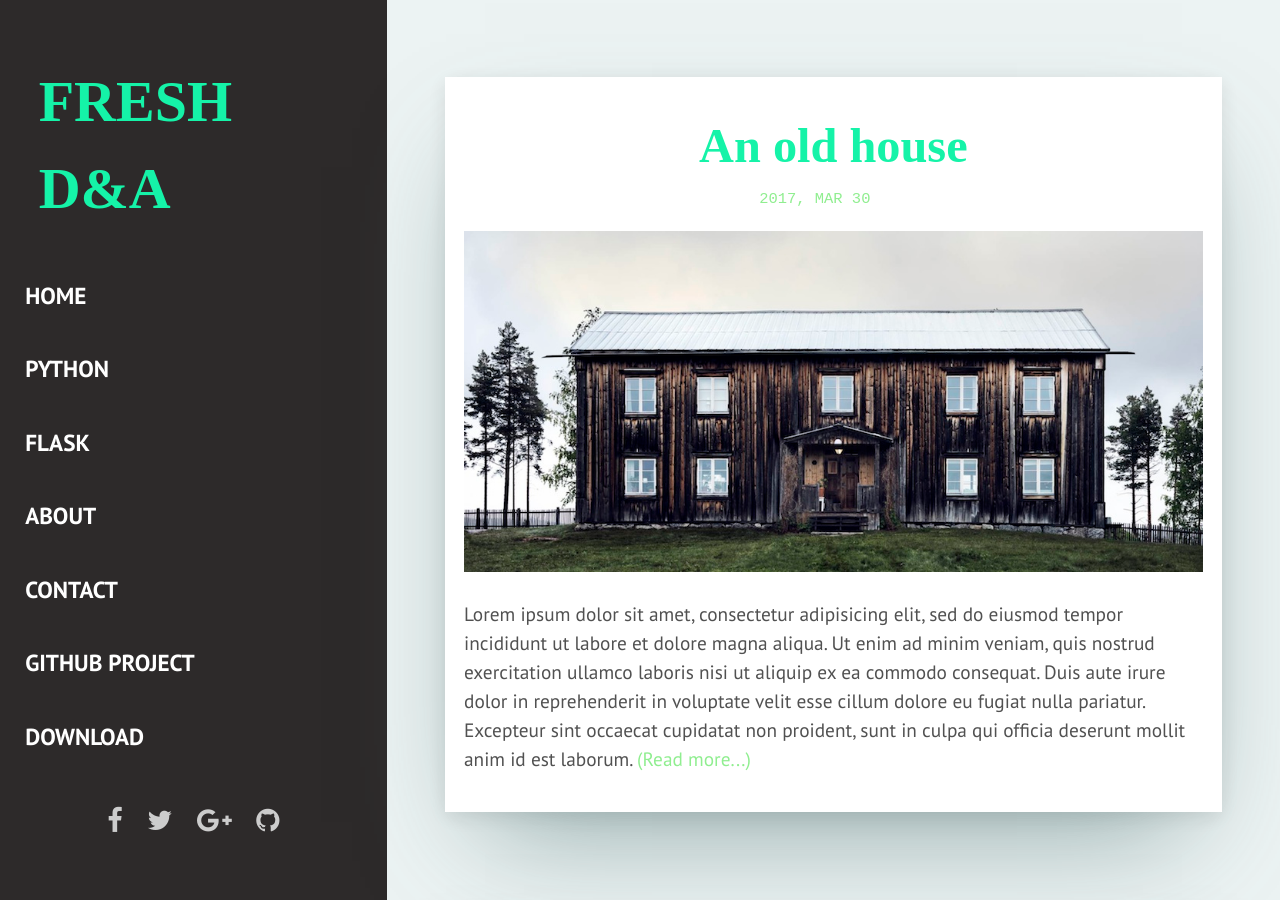
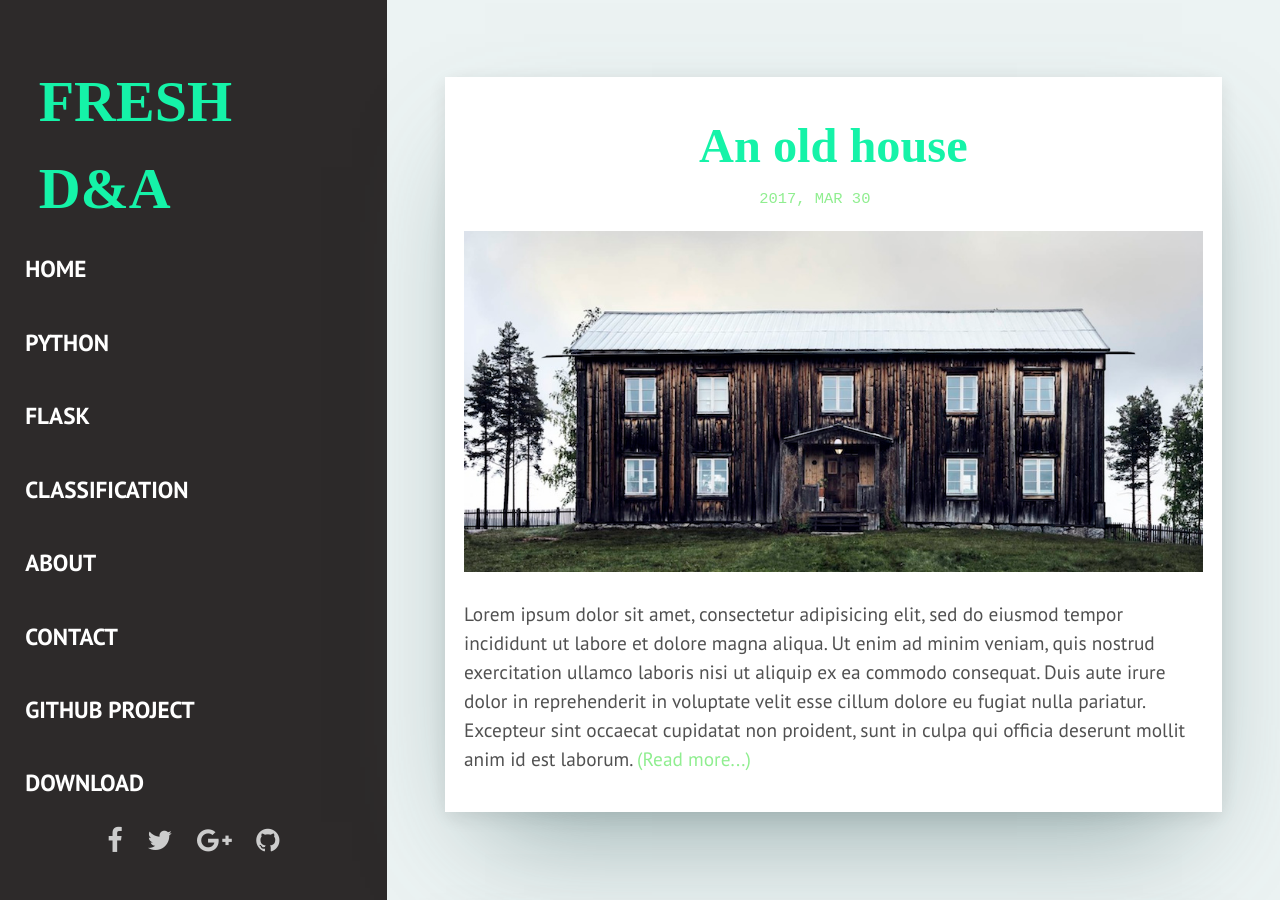
Before and after one commit to shiney5213/shiney5213.github.io, a Jekyll site: the page built from index.html, in a window 1280 px wide and 900 px high. Built offline with Jekyll 4.4.1, drawn with Linux system fonts in a browser that asks for light colours; some web fonts are replaced; the list of posts is cut into pages by our own code.

Commit message:
Update sidebar.html

```diff
--- a/_includes/sidebar.html
+++ b/_includes/sidebar.html
@@ -9,6 +9,8 @@
       <li class="menu-items"><a class="menu-links" href="{{site.baseurl}}/">Home</a></li>
       <li class="menu-items"><a class="menu-links" href="{{site.baseurl}}/python/">Python</a></li>
       <li class="menu-items"><a class="menu-links" href="{{site.baseurl}}/flask/">Flask</a></li>
+      <li class="menu-items"><a class="menu-links" href="{{site.baseurl}}/classification/">Classification</a></li>
+
       <li class="menu-items"><a class="menu-links" href="{{site.baseurl}}/about/">About</a></li>
       <li class="menu-items"><a class="menu-links" href="{{site.baseurl}}/contact/">Contact</a></li>
       <li class="menu-items"><a class="menu-links" href="https://github.com/artemsheludko/fresh">Github project</a></li>
```
